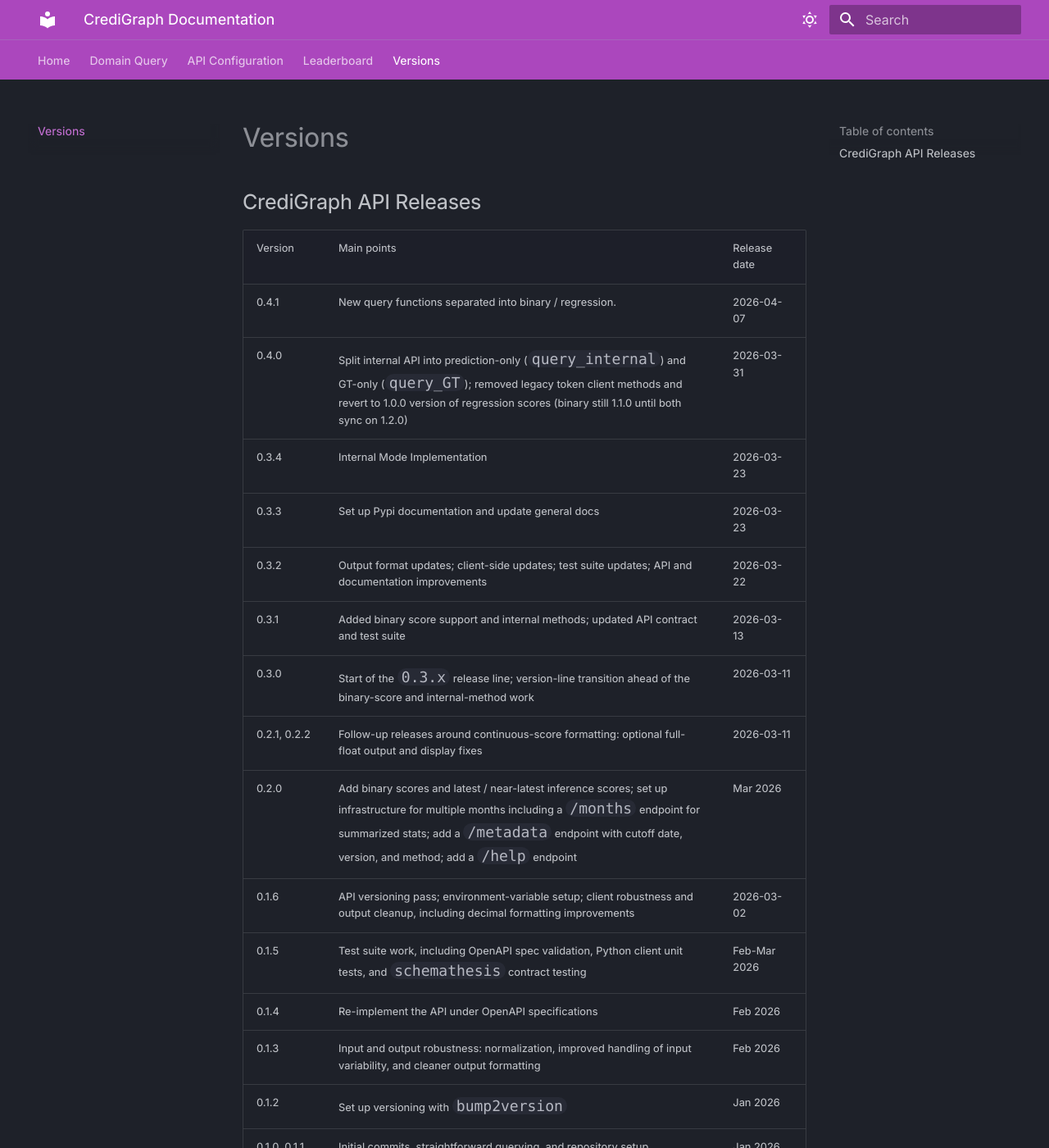
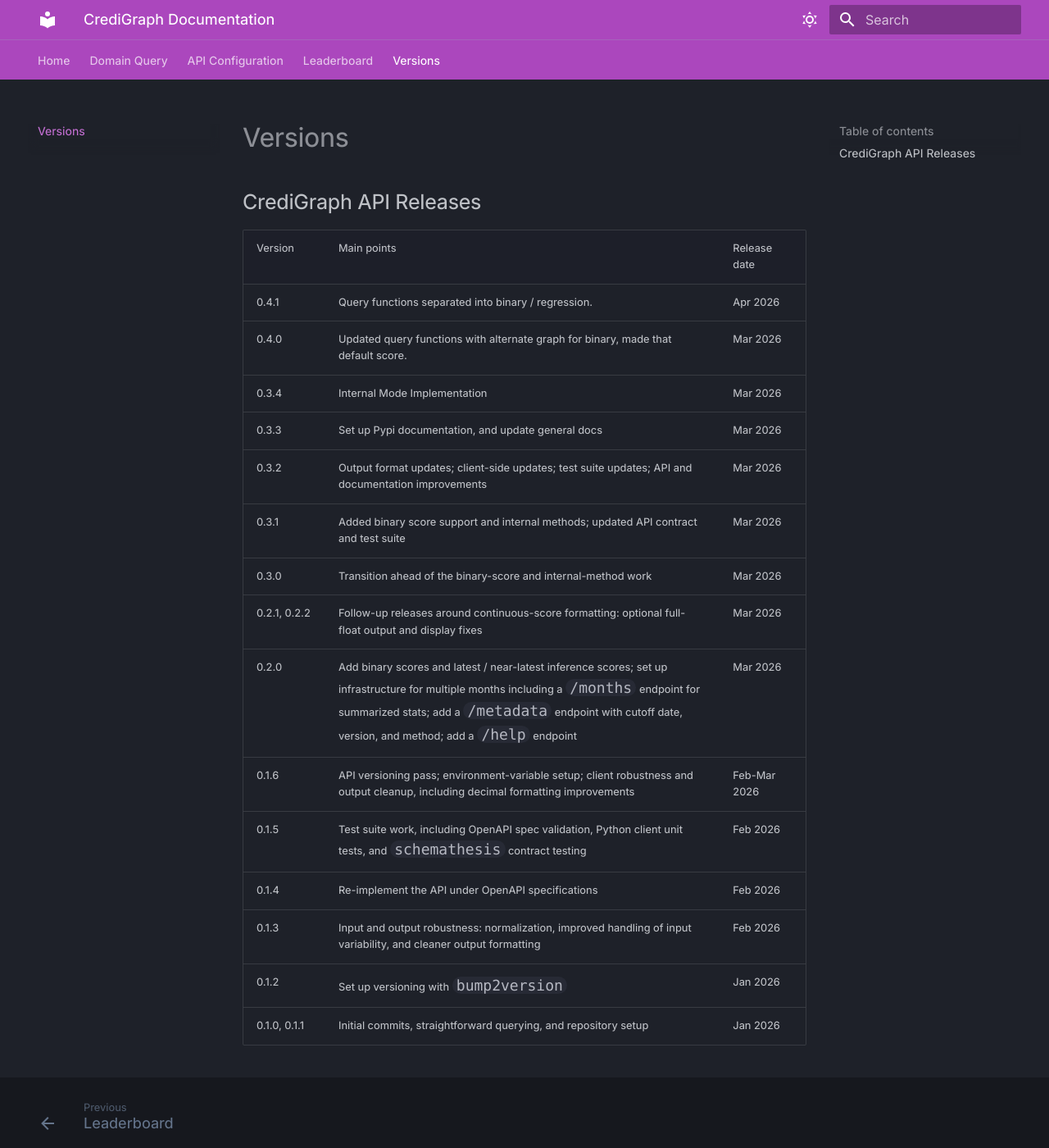
Before and after one commit to credi-net/CrediNet, an MkDocs documentation site: the page built from docs/versions.md, in a window 1280 px wide and 1400 px high. Shown: the whole window at 82% size. Built offline with MkDocs 1.6.1 and Material for MkDocs 9.7.7, drawn with Linux system fonts in a browser that asks for light colours; some web fonts are replaced.

Commit message:
update version page

```diff
--- a/docs/versions.md
+++ b/docs/versions.md
@@ -4,17 +4,17 @@
 
 | Version | Main points | Release date |
 | --- | --- | --- |
-| 0.4.1 | New query functions separated into binary / regression. | 2026-04-07 |
-| 0.4.0 | Split internal API into prediction-only (`query_internal`) and GT-only (`query_GT`); removed legacy token client methods and revert to 1.0.0 version of regression scores (binary still 1.1.0 until both sync on 1.2.0) | 2026-03-31 |
-| 0.3.4 | Internal Mode Implementation | 2026-03-23 |
-| 0.3.3 | Set up Pypi documentation and update general docs | 2026-03-23 |
-| 0.3.2 | Output format updates; client-side updates; test suite updates; API and documentation improvements | 2026-03-22 |
-| 0.3.1 | Added binary score support and internal methods; updated API contract and test suite | 2026-03-13 |
-| 0.3.0 | Start of the `0.3.x` release line; version-line transition ahead of the binary-score and internal-method work | 2026-03-11 |
-| 0.2.1, 0.2.2 | Follow-up releases around continuous-score formatting: optional full-float output and display fixes | 2026-03-11 |
+| 0.4.1 | Query functions separated into binary / regression. | Apr 2026 |
+| 0.4.0 | Updated query functions with alternate graph for binary, made that default score. | Mar 2026 |
+| 0.3.4 | Internal Mode Implementation | Mar 2026 |
+| 0.3.3 | Set up Pypi documentation, and update general docs | Mar 2026 |
+| 0.3.2 | Output format updates; client-side updates; test suite updates; API and documentation improvements | Mar 2026 |
+| 0.3.1 | Added binary score support and internal methods; updated API contract and test suite | Mar 2026 |
+| 0.3.0 | Transition ahead of the binary-score and internal-method work | Mar 2026 |
+| 0.2.1, 0.2.2 | Follow-up releases around continuous-score formatting: optional full-float output and display fixes | Mar 2026 |
 | 0.2.0 | Add binary scores and latest / near-latest inference scores; set up infrastructure for multiple months including a `/months` endpoint for summarized stats; add a `/metadata` endpoint with cutoff date, version, and method; add a `/help` endpoint | Mar 2026 |
-| 0.1.6 | API versioning pass; environment-variable setup; client robustness and output cleanup, including decimal formatting improvements | 2026-03-02 |
-| 0.1.5 | Test suite work, including OpenAPI spec validation, Python client unit tests, and `schemathesis` contract testing | Feb-Mar 2026 |
+| 0.1.6 | API versioning pass; environment-variable setup; client robustness and output cleanup, including decimal formatting improvements | Feb-Mar 2026 |
+| 0.1.5 | Test suite work, including OpenAPI spec validation, Python client unit tests, and `schemathesis` contract testing | Feb 2026 |
 | 0.1.4 | Re-implement the API under OpenAPI specifications | Feb 2026 |
 | 0.1.3 | Input and output robustness: normalization, improved handling of input variability, and cleaner output formatting | Feb 2026 |
 | 0.1.2 | Set up versioning with `bump2version` | Jan 2026 |
```
